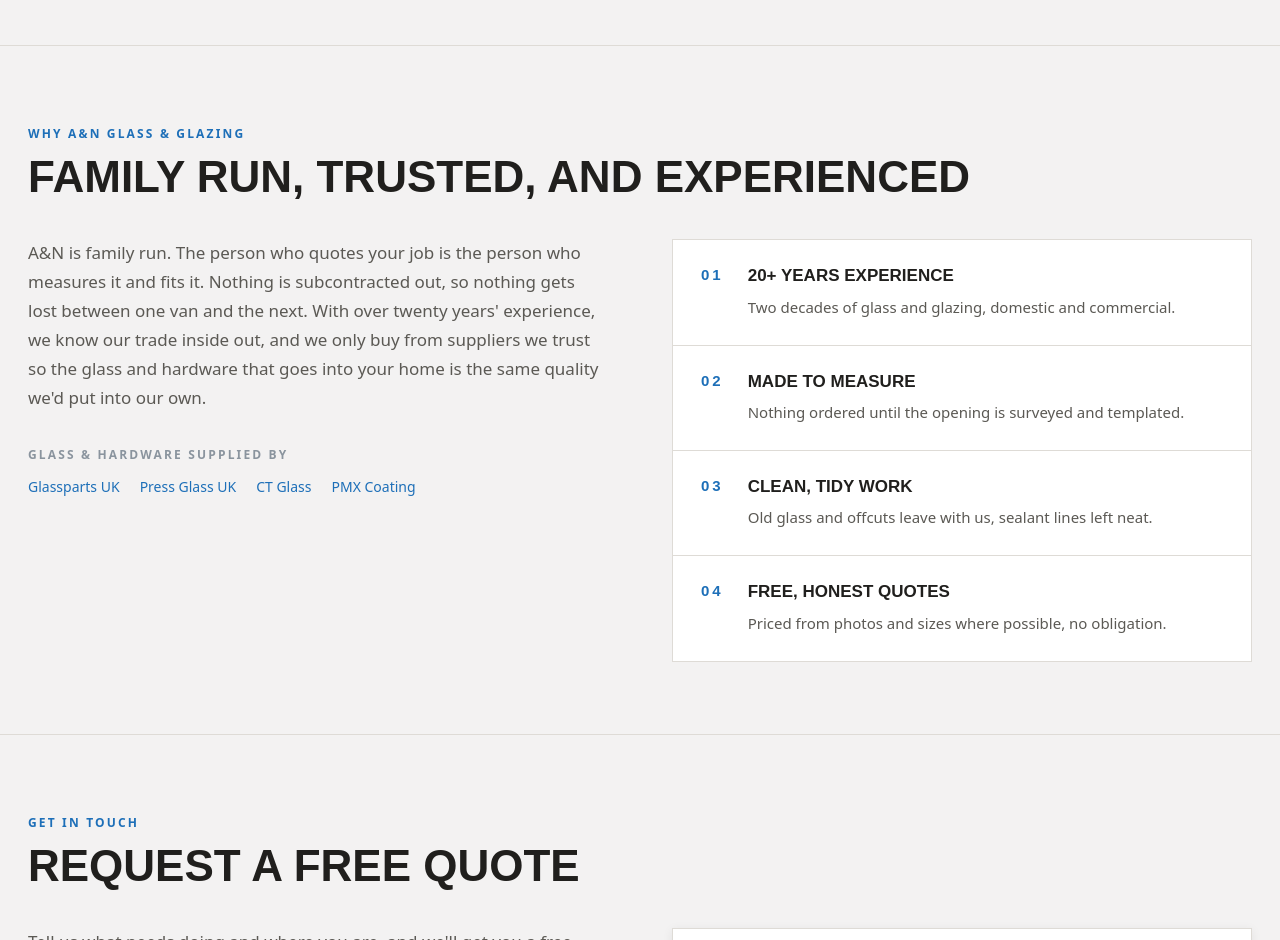
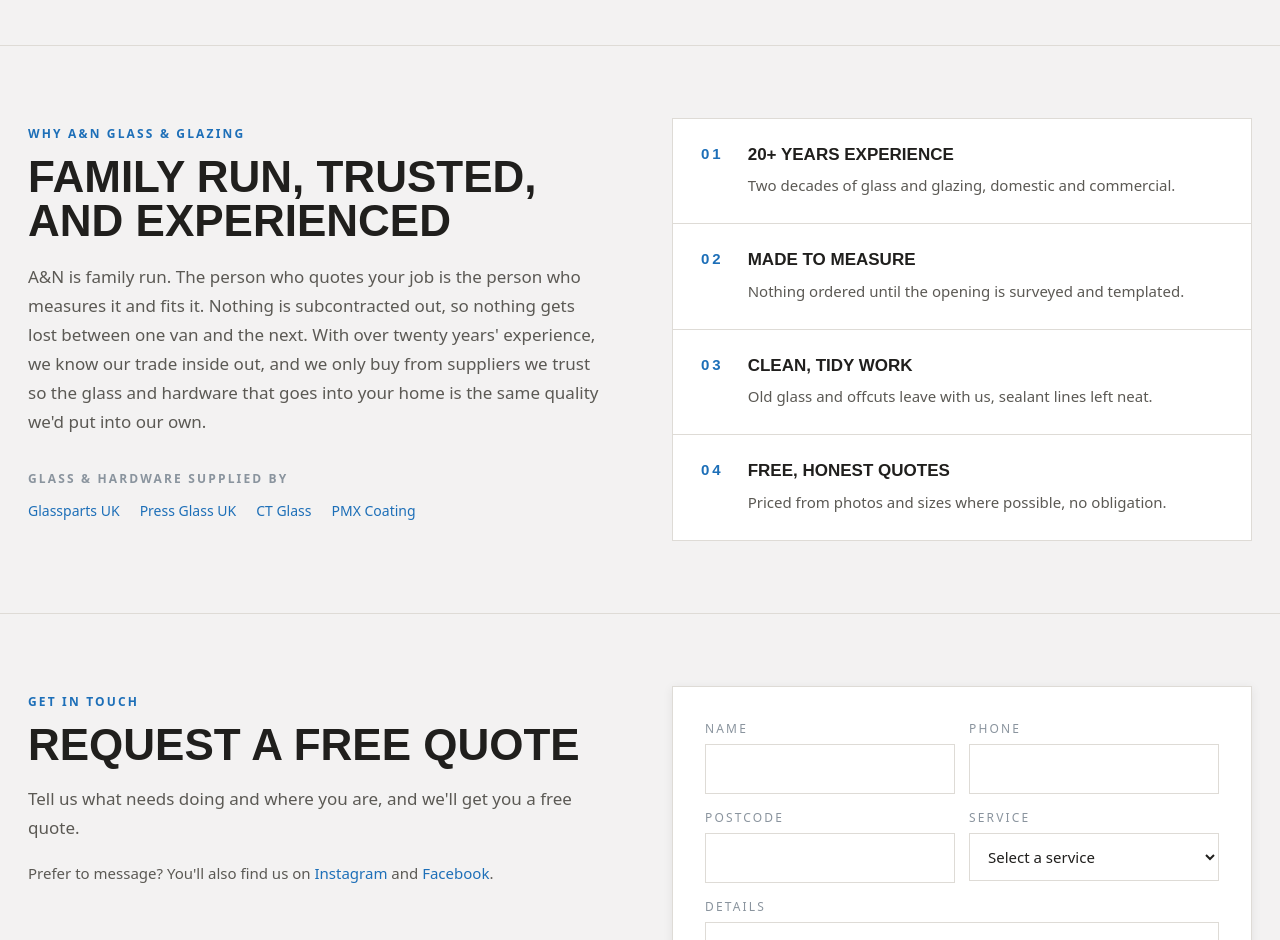
Before and after one commit to markoskatsi/an-glass-glazing, a React (Vite) app: page / in a window 1280 px wide. Shown: the part 1860-2800 px from the top of the page. Built offline with nearby package versions, Linux system fonts and the light colour scheme.

Commit message:
Removed section component messing with styling and added the styling in index

```diff
--- a/src/index.scss
+++ b/src/index.scss
@@ -79,3 +79,37 @@ main {
 p {
   margin: 0;
 }
+
+.section {
+  text-align: left;
+  border-top: 1px solid var(--border);
+}
+
+.section-inner {
+  max-width: 1600px;
+  margin: 0 auto;
+  padding: 72px 28px;
+  box-sizing: border-box;
+}
+
+.section-head {
+  margin-bottom: 40px;
+}
+
+.eyebrow {
+  color: var(--accent);
+  font-size: 12px;
+  font-weight: 600;
+  text-transform: uppercase;
+  letter-spacing: var(--tracking-caps);
+}
+
+.section h2 {
+  margin: 10px 0 0;
+  font-family: var(--heading);
+  font-size: 44px;
+  font-weight: 600;
+  line-height: 1;
+  text-transform: uppercase;
+  color: var(--text-h);
+}
--- a/src/sections/Contact.scss
+++ b/src/sections/Contact.scss
@@ -10,6 +10,10 @@
   display: flex;
   flex-direction: column;
   gap: 18px;
+
+  .section-head {
+    margin-bottom: 0;
+  }
 }
 
 .contact-lead {
--- a/src/sections/Contact.tsx
+++ b/src/sections/Contact.tsx
@@ -1,4 +1,3 @@
-import { Section } from "../ui/Section";
 import { useState } from "react";
 import {
   ContactForm,
@@ -33,9 +32,13 @@ export const Contact = () => {
   };
 
   return (
-    <Section id="contact" eyebrow="Get in touch" title="Request a free quote">
-      <div className="contact-grid">
+    <section className="section" id="contact">
+      <div className="section-inner contact-grid">
         <div className="contact-intro">
+          <div className="section-head">
+            <span className="eyebrow">Get in touch</span>
+            <h2>Request a free quote</h2>
+          </div>
           <p className="contact-lead">
             Tell us what needs doing and where you are, and we'll get you a free
             quote.
@@ -86,6 +89,6 @@ export const Contact = () => {
           }
         />
       </div>
-    </Section>
+    </section>
   );
 };
--- a/src/sections/Gallery.tsx
+++ b/src/sections/Gallery.tsx
@@ -1,4 +1,3 @@
-import { Section } from "../ui/Section";
 import { Icon } from "../ui/Icon";
 import { ImageGallery } from "react-image-grid-gallery";
 import { Button } from "../ui/Button";
@@ -11,7 +10,12 @@ export const Gallery = () => {
   const [offset, setOffset] = useState(0);
   const currentJobs = jobs.slice(offset, offset + 6);
   return (
-    <Section id="gallery" eyebrow="Recent Jobs" title="Gallery">
+    <section className="section" id="gallery">
+      <div className="section-inner">
+        <div className="section-head">
+          <span className="eyebrow">Recent Jobs</span>
+          <h2>Gallery</h2>
+        </div>
         <a
           className="gallery-link"
           href="https://www.instagram.com/a.n.glass.glazing/"
@@ -44,6 +48,7 @@ export const Gallery = () => {
             </Button>
           )}
         </div>
-    </Section>
+      </div>
+    </section>
   );
 };
--- a/src/sections/Services.tsx
+++ b/src/sections/Services.tsx
@@ -1,10 +1,14 @@
-import { Section } from "../ui/Section";
 import { services } from "../data/services";
 import "./Services.scss";
 
 export const Services = () => {
   return (
-    <Section id="services" eyebrow="What we do" title="Our Services">
+    <section className="section" id="services">
+      <div className="section-inner">
+        <div className="section-head">
+          <span className="eyebrow">What we do</span>
+          <h2>Our Services</h2>
+        </div>
         <div className="services-grid">
           {services.map((service, index) => (
             <div key={service.name} className="service-card">
@@ -16,6 +20,7 @@ export const Services = () => {
             </div>
           ))}
         </div>
-    </Section>
+      </div>
+    </section>
   );
 };
--- a/src/sections/WhyUs.scss
+++ b/src/sections/WhyUs.scss
@@ -9,6 +9,10 @@
   display: flex;
   flex-direction: column;
   gap: 20px;
+
+  .section-head {
+    margin-bottom: 0;
+  }
 }
 
 .why-us-lead {
--- a/src/sections/WhyUs.tsx
+++ b/src/sections/WhyUs.tsx
@@ -1,4 +1,3 @@
-import { Section } from "../ui/Section";
 import { suppliers } from "../data/suppliers";
 import "./WhyUs.scss";
 
@@ -24,13 +23,13 @@ const reasons = [
 
 export const WhyUs = () => {
   return (
-    <Section
-      id="why-us"
-      eyebrow="Why A&N Glass & Glazing"
-      title="Family run, trusted, and experienced"
-    >
-      <div className="why-us-grid">
+    <section className="section" id="why-us">
+      <div className="section-inner why-us-grid">
         <div className="why-us-intro">
+          <div className="section-head">
+            <span className="eyebrow">Why A&N Glass & Glazing</span>
+            <h2>Family run, trusted, and experienced</h2>
+          </div>
           <p className="why-us-lead">
             A&N is family run. The person who quotes your job is the person who
             measures it and fits it. Nothing is subcontracted out, so nothing
@@ -75,6 +74,6 @@ export const WhyUs = () => {
         ))}
         </ul>
       </div>
-    </Section>
+    </section>
   );
 };
--- a/src/ui/Form.tsx
+++ b/src/ui/Form.tsx
@@ -35,17 +35,6 @@ export const Form = ({
       <ButtonTray>
         <Button type="submit">{isLoading ? <Loading /> : submitText}</Button>
       </ButtonTray>
-      <p className="FormMessage">
-        Thanks for your enquiry, we'll be in touch soon. Got a photo of the job?{" "}
-        <a
-          href="https://wa.me/07359252329"
-          target="_blank"
-          rel="noopener noreferrer"
-        >
-          Send it over on WhatsApp
-        </a>{" "}
-        to help us quote faster.
-      </p>
     </form>
   );
 };
--- a/src/ui/Section.scss
+++ /dev/null
@@ -1,37 +0,0 @@
-.section {
-  text-align: left;
-  border-top: 1px solid var(--border);
-
-  .section-inner {
-    max-width: 1600px;
-    margin: 0 auto;
-    padding: 72px 28px;
-    box-sizing: border-box;
-  }
-
-  .section-head {
-    display: flex;
-    align-items: center;
-    justify-content: space-between;
-    gap: 32px;
-    margin-bottom: 40px;
-  }
-
-  .eyebrow {
-    color: var(--accent);
-    font-size: 12px;
-    font-weight: 600;
-    text-transform: uppercase;
-    letter-spacing: var(--tracking-caps);
-  }
-
-  h2 {
-    margin: 10px 0 0;
-    font-family: var(--heading);
-    font-size: 44px;
-    font-weight: 600;
-    line-height: 1;
-    text-transform: uppercase;
-    color: var(--text-h);
-  }
-}
--- a/src/ui/Section.tsx
+++ /dev/null
@@ -1,30 +0,0 @@
-import type { ReactNode } from "react";
-import "./Section.scss";
-
-export const Section = ({
-  id,
-  eyebrow,
-  title,
-  children,
-}: {
-  id: string;
-  eyebrow: string;
-  title: string;
-  children?: ReactNode;
-}) => {
-  return (
-    <section className="section" id={id}>
-      <div className="section-inner">
-        <div className="section-head">
-          <div>
-            <span className="eyebrow">{eyebrow}</span>
-            <h2>{title}</h2>
-          </div>
-        </div>
-        <div className="section-content">
-          {children}
-        </div>
-      </div>
-    </section>
-  );
-};
```
Lines whose indentation alone changed are shown as unchanged.
